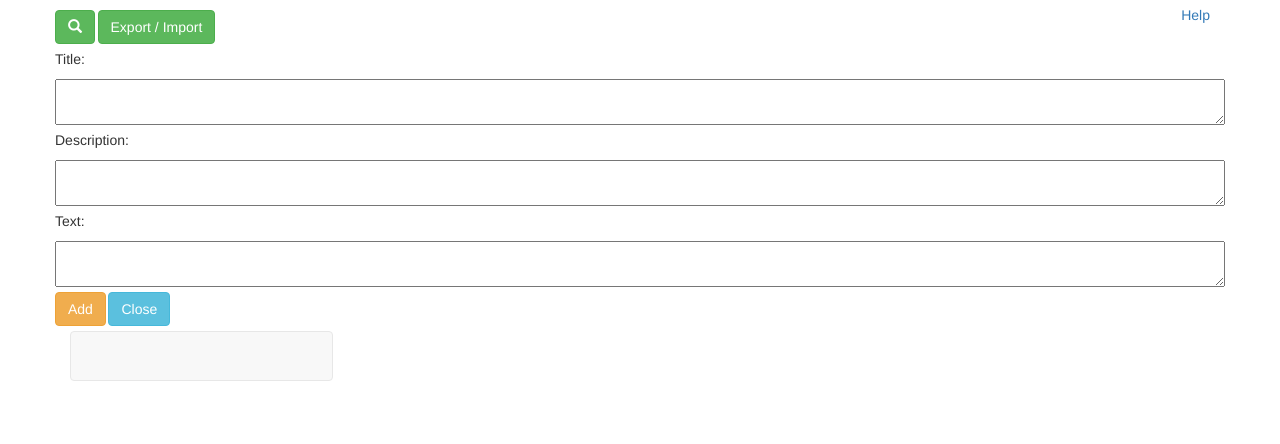
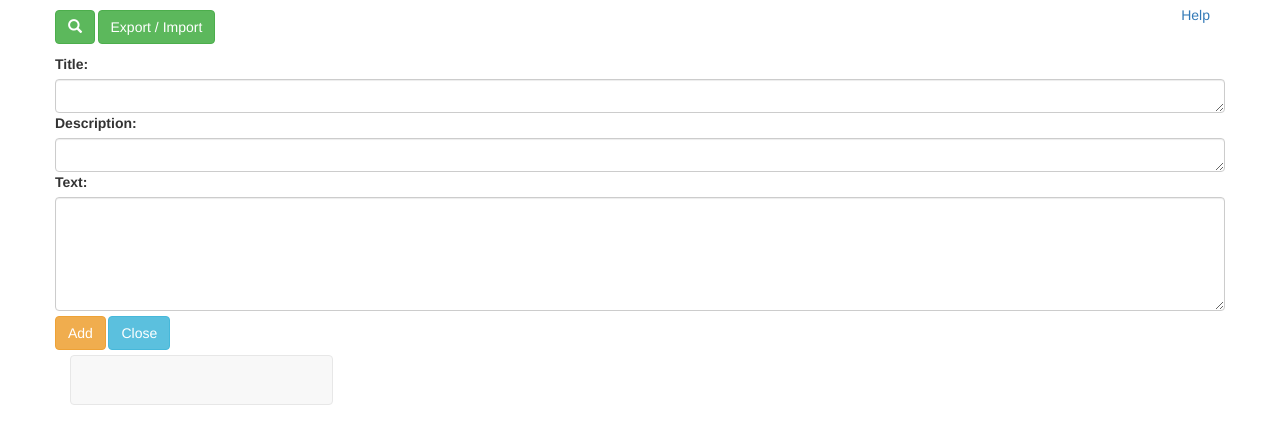
Before and after one commit to Roman-Tarasiuk/Notes, an Angular app: page / in a window 1280 px wide. Both pictures are taken after a click on the button "Add". Shown: the top 444 px of the page. Built offline with nearby package versions, Linux system fonts and the light colour scheme.

Commit message:
Improved styles.

```diff
--- a/src/app/app.component.html
+++ b/src/app/app.component.html
@@ -18,19 +18,19 @@
 
   <!-- Add / Edit. -->
   <div class="row" *ngIf="editing || adding">
-    <div>
-      <p>Title:</p>
-      <textarea id="title"       class="editing-textarea"></textarea>
-      <p>Description:</p>
-      <textarea id="description" class="editing-textarea"></textarea>
-      <p>Text:</p>
-      <textarea id="text"        class="editing-textarea"></textarea>
+    <div class="my-2">
+      <label>Title:</label>
+      <textarea id="title"       class="form-control" rows="1"></textarea>
+      <label>Description:</label>
+      <textarea id="description" class="form-control" rows="1"></textarea>
+      <label>Text:</label>
+      <textarea id="text"        class="form-control" rows="5"></textarea>
 
+    </div>
     <button class="btn btn-warning mr-1" *ngIf="adding" (click)="addNote()">Add</button>
     <button class="btn btn-warning mr-1" *ngIf="editing" (click)="updateNote()">Update</button>
     <button class="btn btn-warning mr-1" *ngIf="editing" (click)="deleteNote()">Delete</button>
     <button class="btn btn-info" (click)="cancelModification()">Close</button>
-    </div>
 </div>
 
   <!-- Searching. -->
@@ -56,9 +56,7 @@
 
   <!-- Export / Import. -->
   <div *ngIf="exportImport" class="row my-2">
-    <!--textarea id="expImp" class="editing-textarea"></textarea-->
     <button class="btn btn-warning mr-1" (click)="exportNotes()">Export</button>
-    <!--button class="btn btn-warning mr-1" (click)="importNotes()">Import</button-->
     <label class="btn btn-warning mr-1">
       Import
       <input type="file"
```
Lines whose indentation alone changed are shown as unchanged.
